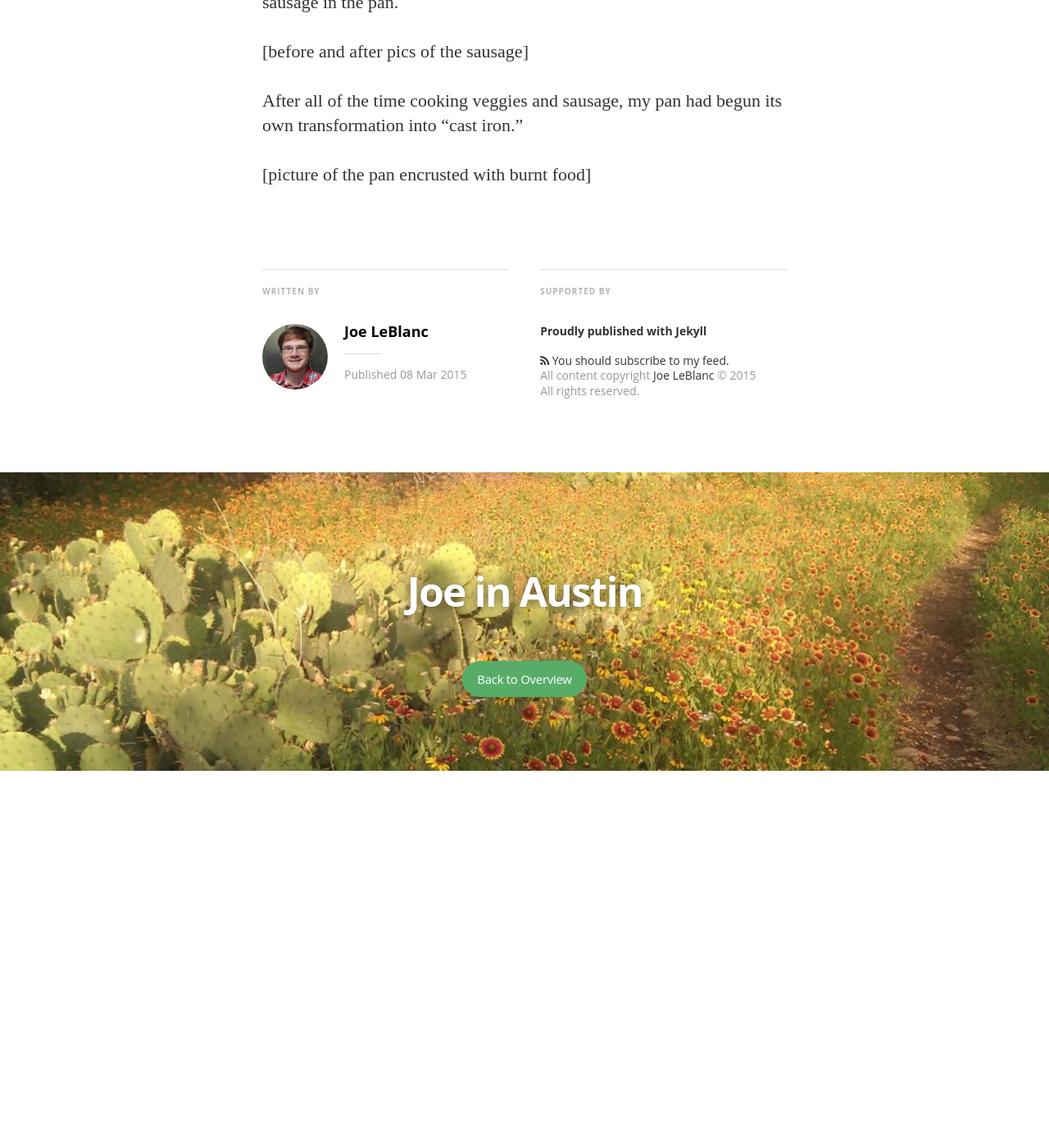
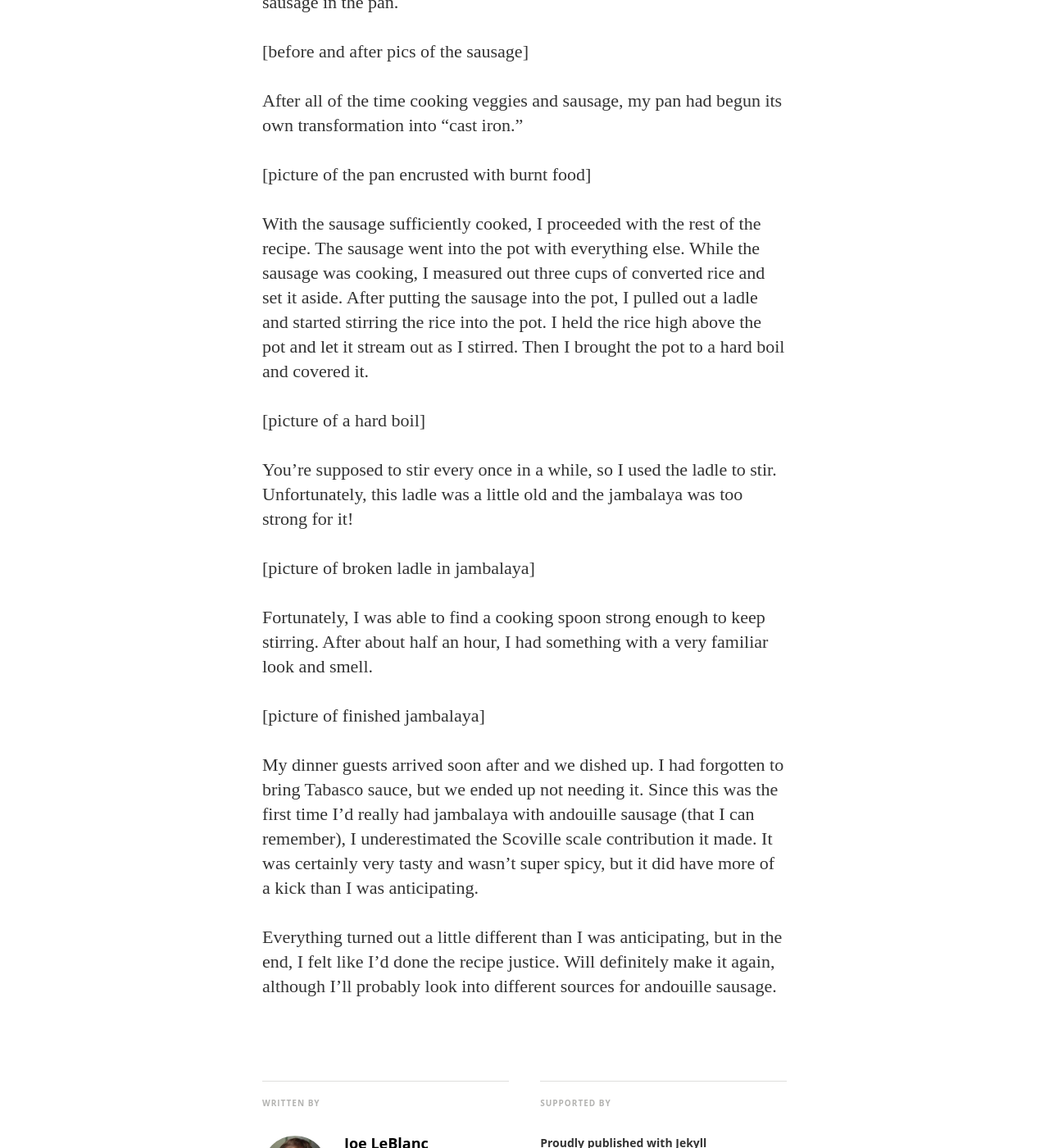
Before and after one commit to jlleblanc/blog.jlleblanc.com, a Jekyll site: the page built from _posts/2015-03-08-first-pot-of-jambalaya.markdown, in a window 1280 px wide and 1400 px high, scrolled down 1989 px. Shown: the whole window at 82% size. Built offline with Jekyll 4.4.1, drawn with Linux system fonts in a browser that asks for light colours; nearby versions of some CDN libraries; some web fonts are replaced; Markdown is read by kramdown in place of the engine named in the settings; before the commit the page ends 2929 px from its top, so only the background shows below that.

Commit message:
First rough draft of jambalaya post

```diff
--- a/_posts/2015-03-08-first-pot-of-jambalaya.markdown
+++ b/_posts/2015-03-08-first-pot-of-jambalaya.markdown
@@ -27,3 +27,19 @@ I apparently wasn't paying the closest attention when I bought the sausage, beca
 After all of the time cooking veggies and sausage, my pan had begun its own transformation into "cast iron."
 
 [picture of the pan encrusted with burnt food]
+
+With the sausage sufficiently cooked, I proceeded with the rest of the recipe. The sausage went into the pot with everything else. While the sausage was cooking, I measured out three cups of converted rice and set it aside. After putting the sausage into the pot, I pulled out a ladle and started stirring the rice into the pot. I held the rice high above the pot and let it stream out as I stirred. Then I brought the pot to a hard boil and covered it.
+
+[picture of a hard boil]
+
+You're supposed to stir every once in a while, so I used the ladle to stir. Unfortunately, this ladle was a little old and the jambalaya was too strong for it!
+
+[picture of broken ladle in jambalaya]
+
+Fortunately, I was able to find a cooking spoon strong enough to keep stirring. After about half an hour, I had something with a very familiar look and smell.
+
+[picture of finished jambalaya]
+
+My dinner guests arrived soon after and we dished up. I had forgotten to bring Tabasco sauce, but we ended up not needing it. Since this was the first time I'd really had jambalaya with andouille sausage (that I can remember), I underestimated the Scoville scale contribution it made. It was certainly very tasty and wasn't super spicy, but it did have more of a kick than I was anticipating.
+
+Everything turned out a little different than I was anticipating, but in the end, I felt like I'd done the recipe justice. Will definitely make it again, although I'll probably look into different sources for andouille sausage.
```
